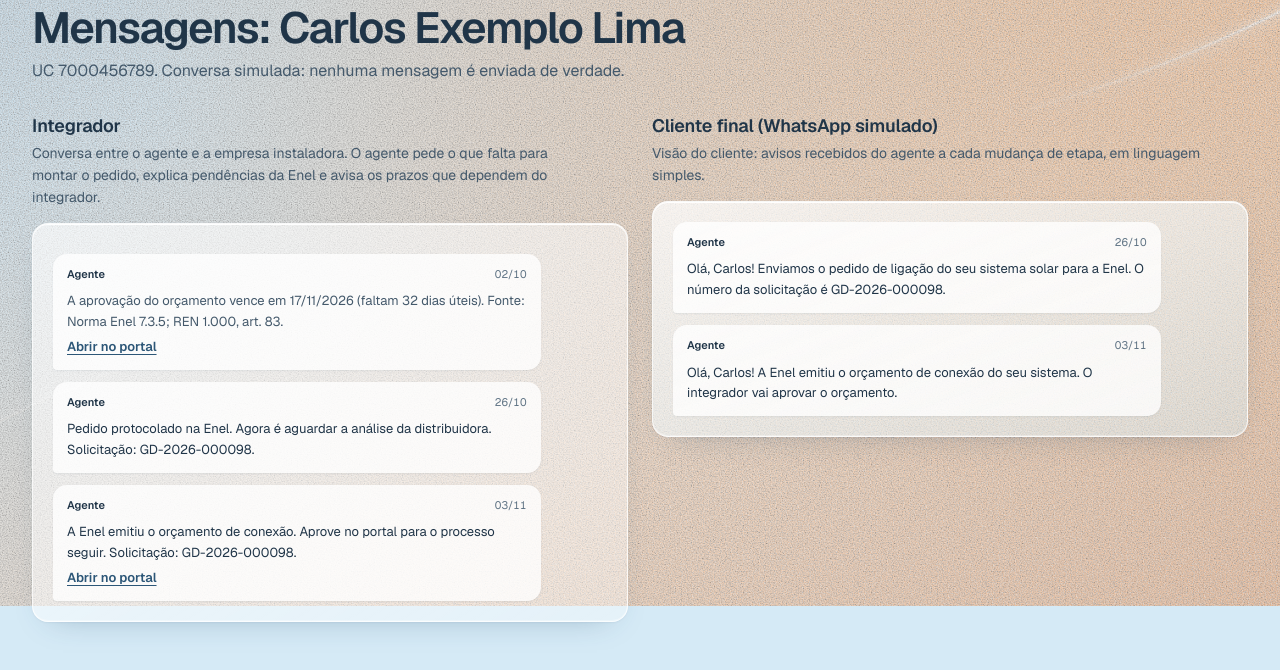
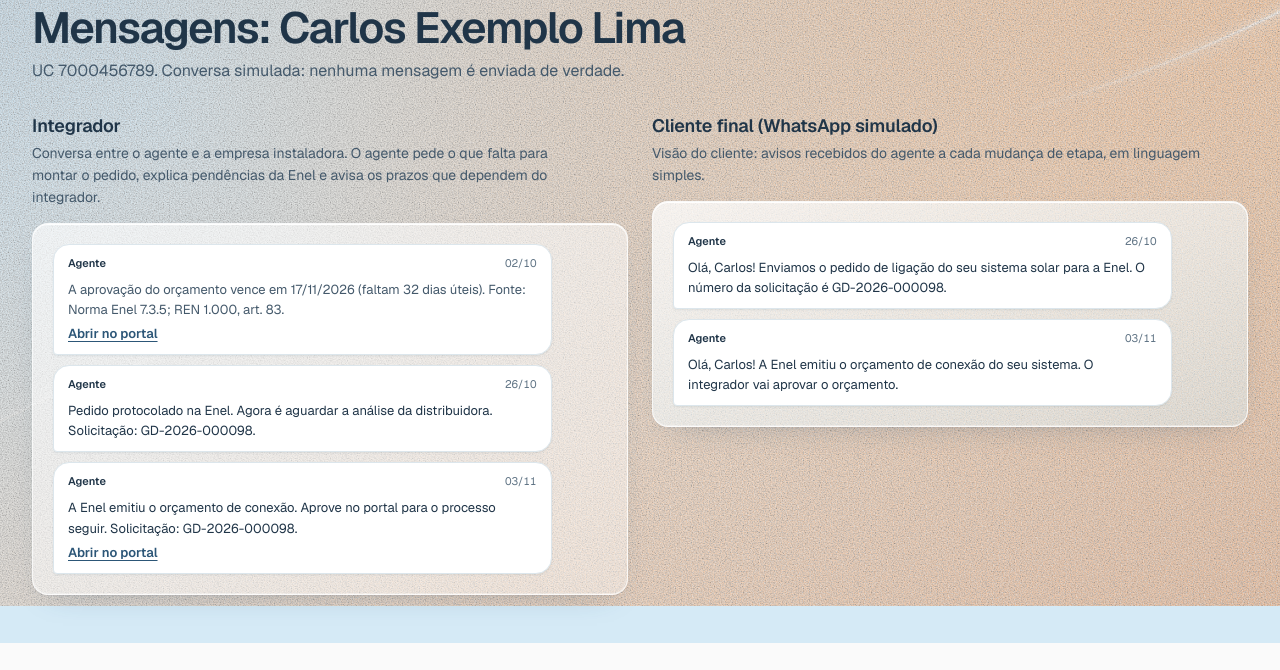
Before and after one commit to victornw/hackathon-paralelo, a FastAPI app: page /processos/proc-demo-005/chat in a window 1280 px wide. Shown: the part 194-864 px from the top of the page. After the commit the page ends 837 px from the top, so only its background shows below. Run offline with FastAPI, Linux system fonts and the light colour scheme; data comes from the database, SQL or seed files in the repository; data that the repository does not hold is empty; some libraries are stand-ins or nearby versions.

Commit message:
Chat bubbles: agent in one color on the left, integrator in deep blue on the right, offset like a standard chat

```diff
--- a/app/web/static/horizonte.css
+++ b/app/web/static/horizonte.css
@@ -93,12 +93,6 @@ body.horizonte { font:400 14px/1.55 var(--h-font); color:var(--h-ink); backgroun
 .horizonte .conversa-topo h2 { font-size:17px; font-weight:500; letter-spacing:-.025em; }
 .horizonte .conversa-topo p { color:var(--h-muted); font-size:11px; margin-top:8px; }
 .horizonte .conversa-fio { padding:0 8px 16px; gap:20px; min-height:280px; }
-.horizonte .conversa .bolha { max-width:100%; width:100%; padding:16px; font-size:12px; line-height:1.7; border-radius:14px; box-shadow:none; }
-.horizonte .conversa .bolha.agente { background:var(--h-glass-strong); }
-.horizonte .conversa .bolha.integrador { background:var(--h-selected); }
-.horizonte .conversa .bolha.pendencia { background:var(--h-accent-soft); }
-.horizonte .bolha .data { padding-bottom:10px; justify-content:space-between; font-size:11px; }
-.horizonte .bolha .data time { font-family:var(--h-font); }
 .horizonte .conversa-link { margin:0 8px; padding:16px 0; border-top:1px solid var(--h-edge); font-size:12px; background:none; }
 .horizonte .botao,.horizonte button,.horizonte .acoes a.destaque { border-radius:10px; box-shadow:none; font-size:13px; min-height:40px; }
 .horizonte .acoes { gap:8px; }
@@ -169,7 +163,7 @@ body.horizonte { font:400 14px/1.55 var(--h-font); color:var(--h-ink); backgroun
 .horizonte .mesa {
   box-shadow:inset 0 1px 0 var(--h-reflection),inset 1px 0 0 var(--h-edge),inset -1px -2px 2px var(--h-glass-shade),0 20px 48px -32px var(--h-shadow);
 }
-.horizonte .proc[aria-current],.horizonte .conversa .bolha {
+.horizonte .proc[aria-current] {
   box-shadow:inset 0 1px 0 var(--h-reflection),inset 0 -1px 0 var(--h-glass-shade);
 }
 .horizonte .marca { gap:12px; }
@@ -201,23 +195,27 @@ body.horizonte { font:400 14px/1.55 var(--h-font); color:var(--h-ink); backgroun
   .horizonte .trilho li.passagem::after { display:none; }
 }
 
-/* Chat perspective: integrator sends; agent messages are received. */
-.horizonte .conversa-fio,.horizonte .chat-fio { align-items:stretch; gap:12px; }
+/* Chat: recebidas (agente) à esquerda numa cor só; enviadas (integrador) à direita
+   em azul profundo. Largura máxima abaixo de 100% para os lados não se alinharem. */
+.horizonte .conversa-fio,.horizonte .chat-fio { display:flex; flex-direction:column; align-items:stretch; gap:10px; }
 .horizonte .conversa .bolha,.horizonte .chat-fio .bolha {
-  width:fit-content; max-width:88%; padding:12px 14px;
-  font-size:13px; line-height:1.6; min-width:0;
+  width:fit-content; max-width:80%; min-width:0; padding:10px 14px;
+  font-size:13px; line-height:1.55; box-shadow:0 1px 2px var(--h-shadow);
 }
 .horizonte .conversa .bolha.agente,.horizonte .chat-fio .bolha.agente {
-  align-self:flex-start; margin-right:auto; margin-left:0;
-  background:var(--h-glass-strong); border-radius:14px 14px 14px 4px;
+  align-self:flex-start; margin:0 auto 0 0;
+  color:var(--h-ink); background:#fff; border:1px solid var(--h-rule);
+  border-radius:16px 16px 16px 4px;
 }
 .horizonte .conversa .bolha.integrador,.horizonte .chat-fio .bolha.integrador {
-  align-self:flex-end; margin-left:auto; margin-right:0;
-  background:var(--h-selected); border-radius:14px 14px 4px 14px;
+  align-self:flex-end; margin:0 0 0 auto;
+  color:#fff; background:var(--h-ink); border:1px solid var(--h-ink);
+  border-radius:16px 16px 4px 16px;
 }
-.horizonte .conversa .bolha.pendencia,.horizonte .conversa .bolha.falha,
-.horizonte .chat-fio .bolha.pendencia,.horizonte .chat-fio .bolha.falha { background:var(--h-accent-soft); }
-.horizonte .bolha .data { gap:12px; flex-wrap:wrap; padding-bottom:4px; }
+.horizonte .bolha.integrador .autor { color:#fff; }
+.horizonte .bolha.integrador .data,.horizonte .bolha.integrador time { color:#c6d6e3; }
+.horizonte .bolha .data { display:flex; gap:10px; flex-wrap:wrap; justify-content:space-between; padding-bottom:4px; font-size:11px; }
+.horizonte .bolha .data time { font-family:var(--h-font); }
 .horizonte .mensagem-texto { white-space:pre-wrap; overflow-wrap:anywhere; }
 .horizonte .bolha form.resposta { margin:12px 0 0; }
 .horizonte .bolha form.resposta label { font-size:12px; }
@@ -225,6 +223,8 @@ body.horizonte { font:400 14px/1.55 var(--h-font); color:var(--h-ink); backgroun
 .horizonte .chat-fio { padding:20px; }
 @media(max-width:800px) {
   .horizonte .chat-colunas { grid-template-columns:minmax(0,1fr); }
+  .horizonte .conversa .bolha,.horizonte .chat-fio .bolha { max-width:85%; }
+}
   .horizonte .conversa .bolha,.horizonte .chat-fio .bolha { max-width:90%; }
 }
 
--- a/app/web/static/painel.css
+++ b/app/web/static/painel.css
@@ -406,7 +406,6 @@ blockquote {
   align-self: flex-end; border-top-right-radius: 6px;
   background: linear-gradient(160deg, var(--painel-surface-34), var(--painel-surface-35));
 }
-.bolha.pendencia { background: linear-gradient(160deg, var(--painel-surface-36), var(--atencao-fundo)); }
 .bolha a { font-weight: 600; }
 .bolha form.resposta { display: flex; flex-direction: column; gap: 6px; margin-top: 10px; }
 .bolha form.resposta label { font-size: 12px; color: var(--tinta-2); }
@@ -651,7 +650,6 @@ body.mesa-pagina main { width: min(1680px, calc(100% - 32px)); padding-top: 24px
 .conversa .bolha { max-width: 92%; font-size: 14px; }
 .conversa .bolha.agente { background: linear-gradient(160deg, var(--painel-surface-34), var(--painel-surface-35)); border-top-left-radius: 6px; }
 .conversa .bolha.integrador { background: var(--painel-surface-76); border-top-right-radius: 6px; border-top-left-radius: 16px; }
-.conversa .bolha.pendencia { background: linear-gradient(160deg, var(--painel-surface-36), var(--atencao-fundo)); }
 .conversa .bolha form.resposta button { min-height: 36px; padding: 7px 16px; }
 .conversa-link { padding: 12px 18px; font-size: 13px; font-weight: 500; border-top: 1px solid var(--linha); background: var(--painel-surface-77); }
 
```
